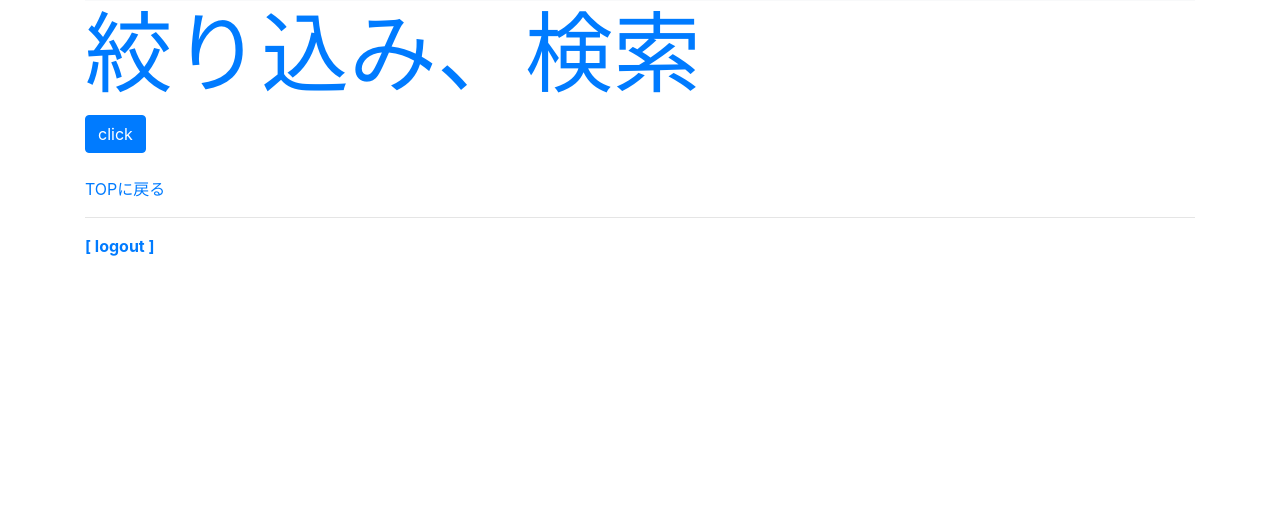
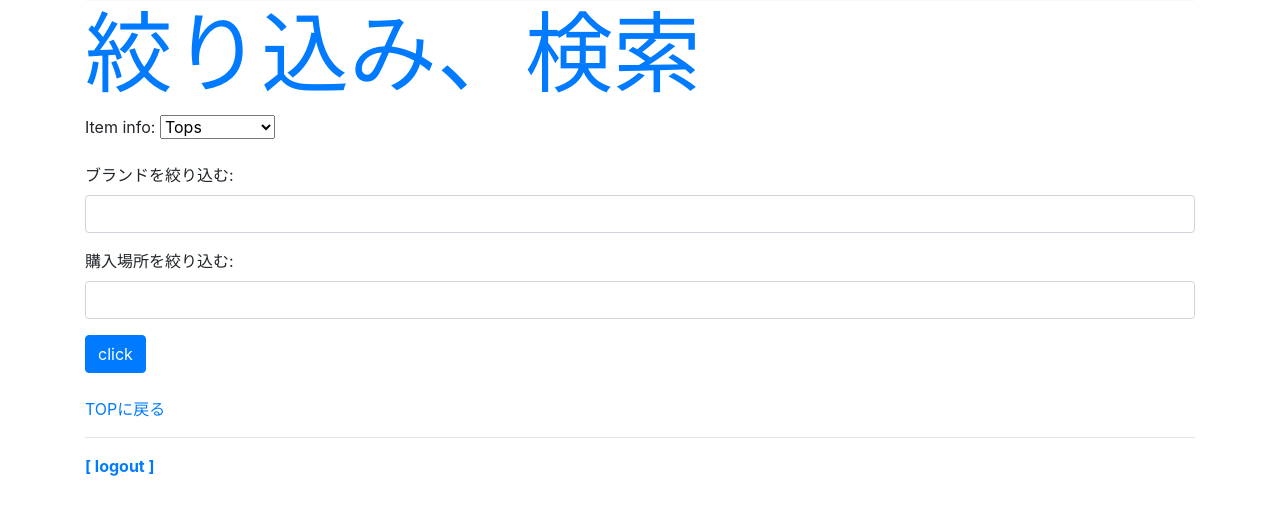
Before and after one commit to kimuson13/close-cloth, a Django app: page /clothes/search in a window 1280 px wide. Shown: the part 55-568 px from the top of the page. Run offline with Django 3.2, Linux system fonts and the light colour scheme; a user stored in the database is signed in; data comes from the database, SQL or seed files in the repository; both versions use the stored data as it was after the commit; some libraries are stand-ins or nearby versions.

Commit message:
update forms

```diff
--- a/cloth_manage/clothes/forms.py
+++ b/cloth_manage/clothes/forms.py
@@ -55,4 +55,5 @@ class LoginForm(AuthenticationForm):
 
 class FindForm(forms.Form):
     item_info = forms.ChoiceField(choices=ITEM_CHOICES, required='False')
-    brand_name = forms.CharField(label='Find Brand', required='False', widget=forms.TextInput(attrs={'class':'form-control'}))
+    brand_name = forms.CharField(label='ブランドを絞り込む', required='False', widget=forms.TextInput(attrs={'class':'form-control'}))
+    buying_place = forms.CharField(label='購入場所を絞り込む', required='False', widget=forms.TextInput(attrs={'class':'form-control'}))
--- a/cloth_manage/clothes/templates/clothes/search.html
+++ b/cloth_manage/clothes/templates/clothes/search.html
@@ -16,7 +16,7 @@
 </form>
 {% for item in data %}
 <p>{{item.cloth_name}}</p>
-<img src="{{ MEDIA_URL }}{{item.post_images}}">
+<img class="img-fluid" src="{{ MEDIA_URL }}{{item.post_images}}">
 <table class="table">
     <tr>
         <th>{{item.item_info}}</th>
--- a/cloth_manage/clothes/views.py
+++ b/cloth_manage/clothes/views.py
@@ -156,7 +156,7 @@ def search(request):
         'sum_price': sum_price,
         'login_user': user,
     }
-    return render(request, 'clothes/search.html')
+    return render(request, 'clothes/search.html', params)
 
 @login_required(login_url='/signin/')
 def wishlist(request):
```
Also changed, not shown: cloth_manage/db.sqlite3, cloth_manage/media/media/ファイル_000.jpeg (added).
